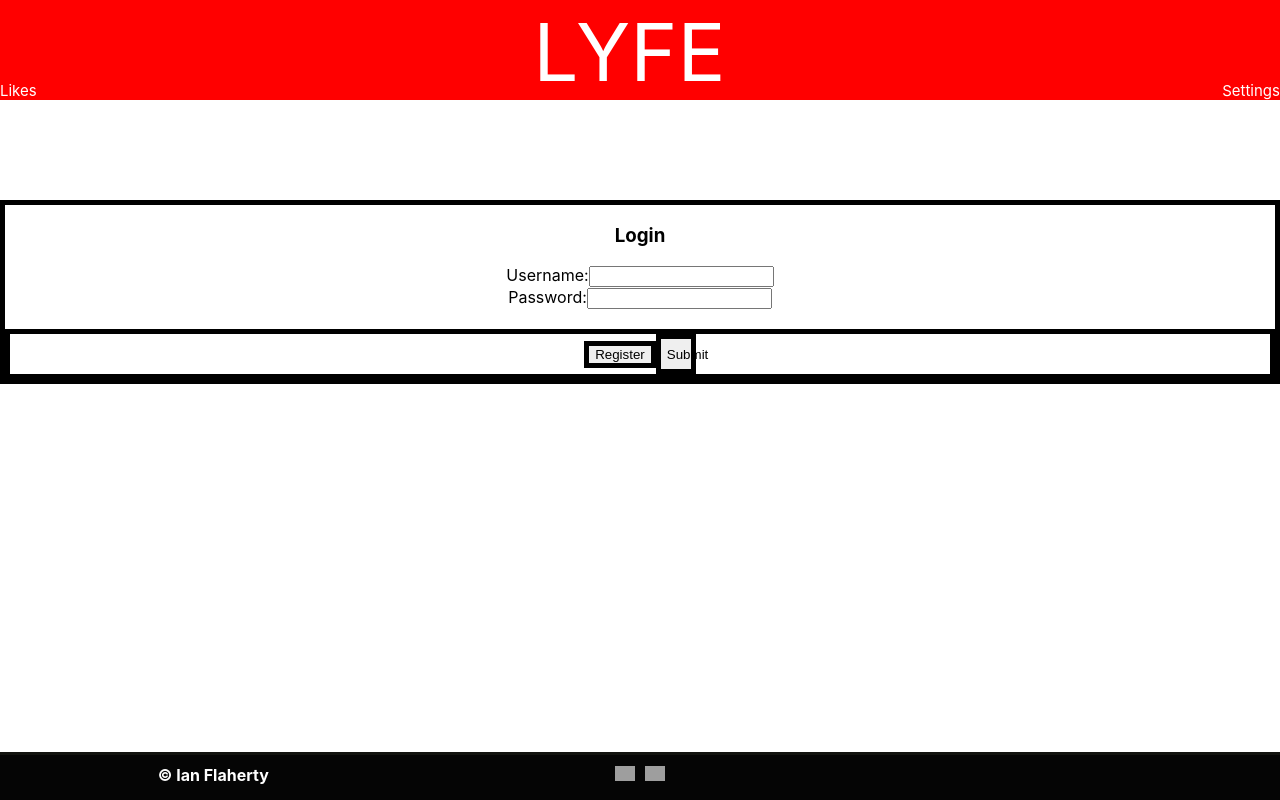
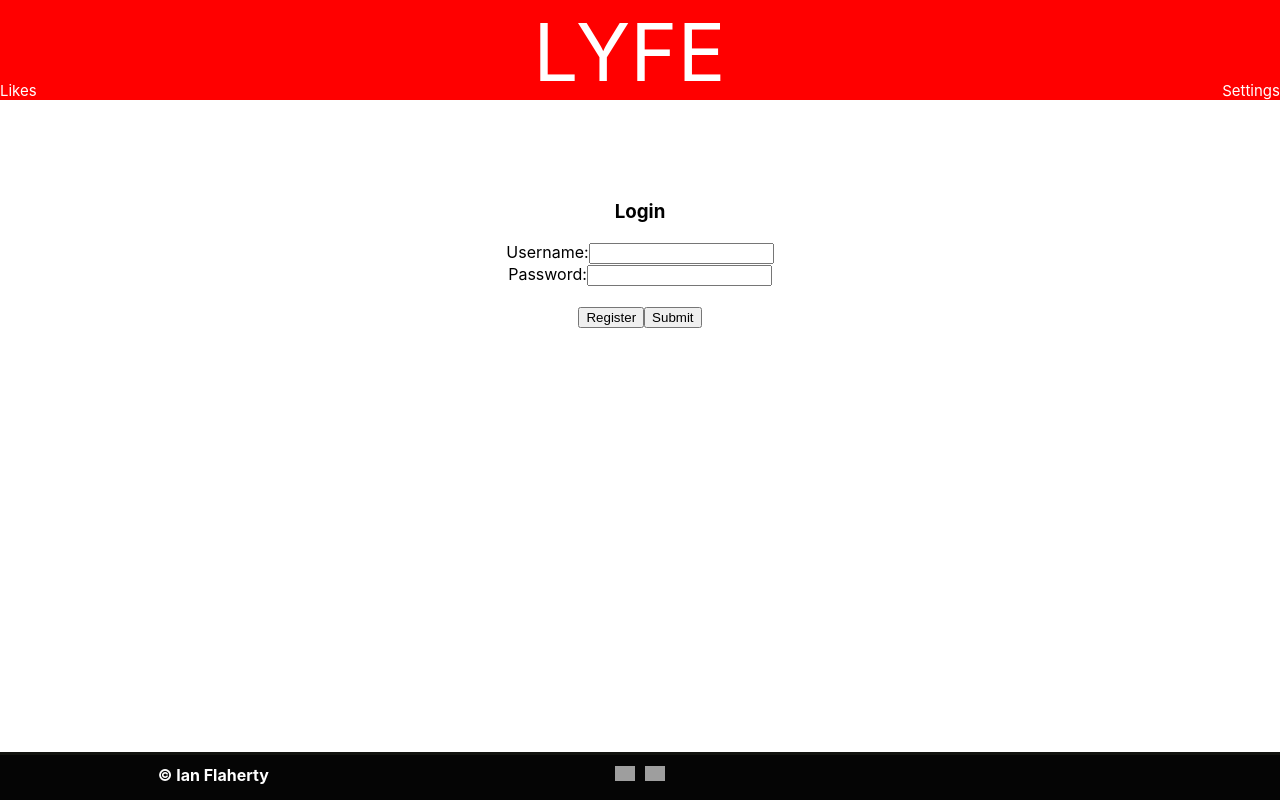
Before and after one commit to Ian-Flaherty/Player_Three, a React (Create React App) app in the folder client/: page / in a window 1280 px wide. Built offline with nearby package versions, Linux system fonts and the light colour scheme; grey boxes are pictures that could not be loaded.

Commit message:
ready for upload

```diff
--- a/client/src/screens/Settings/Settings.css
+++ b/client/src/screens/Settings/Settings.css
@@ -1,7 +1,4 @@
-.submit-button {
-  height:40px;
-  width: 40px;
-}
+
 .submit-div {
   margin-top:  50vh;
 }
--- a/client/src/screens/SignIn/SignIn.css
+++ b/client/src/screens/SignIn/SignIn.css
@@ -8,22 +8,26 @@
 } */
 .login-box {
   margin-top: 25vh;
-  border: solid black 5px;
+  margin-left: auto;
+  margin-right: auto;
+  /* border: solid black 5px; */
+  /* display: flex; */
+  /* flex-wrap: wrap; */
 }
 
-.register-button{
+/* .register-button{ */
 /* height: 20px;
 width:60px; */
-border: solid black 5px;
+/* border: solid black 5px; */
 
-}
+/* } */
 
 .submit-button {
-  border: solid black 5px;
+  /* border: solid black 5px; */
 
 }
 .login-buttons {
-  border: solid black 5px;
+  /* border: solid black 5px; */
 
   justify-content: center;
 align-items: center;
```
